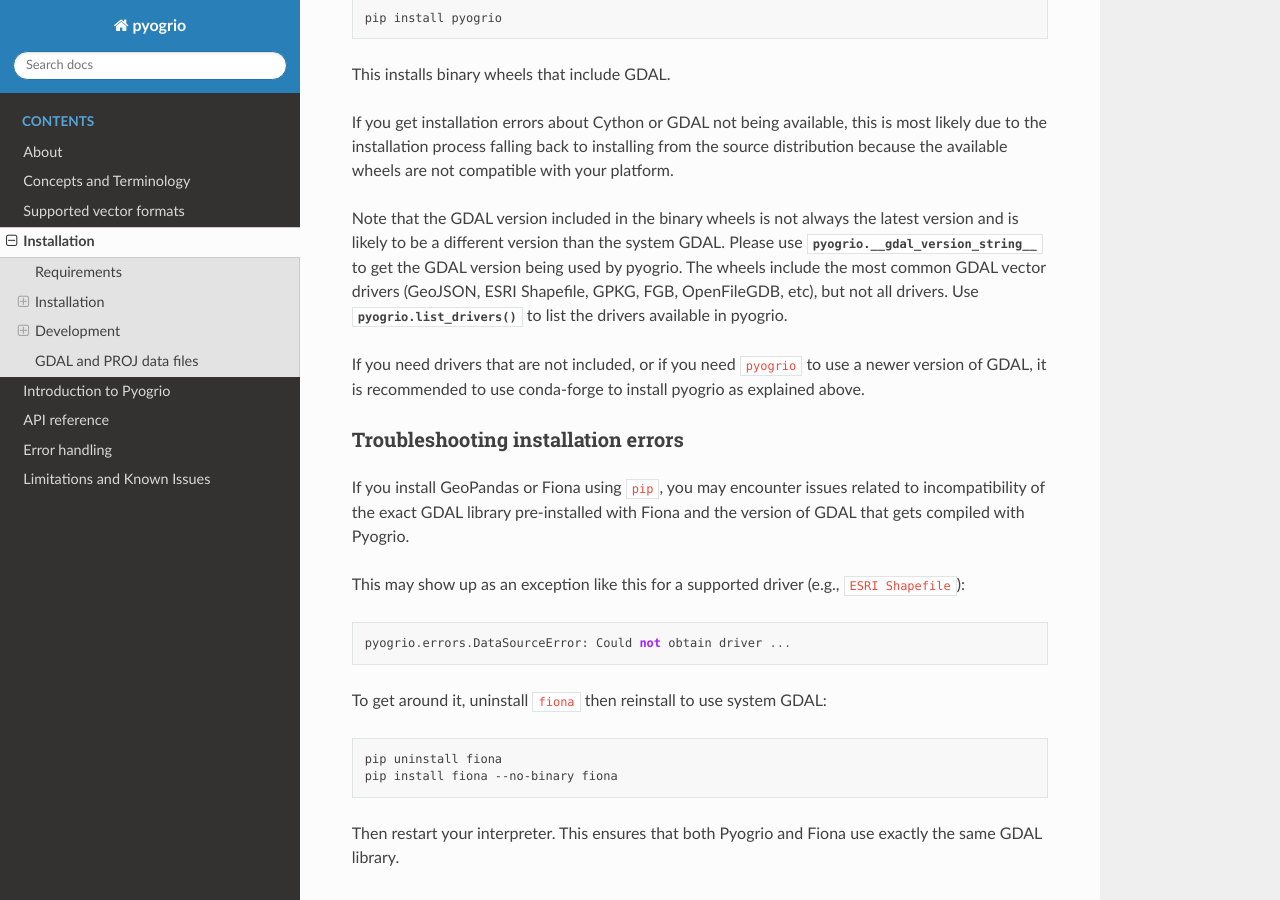
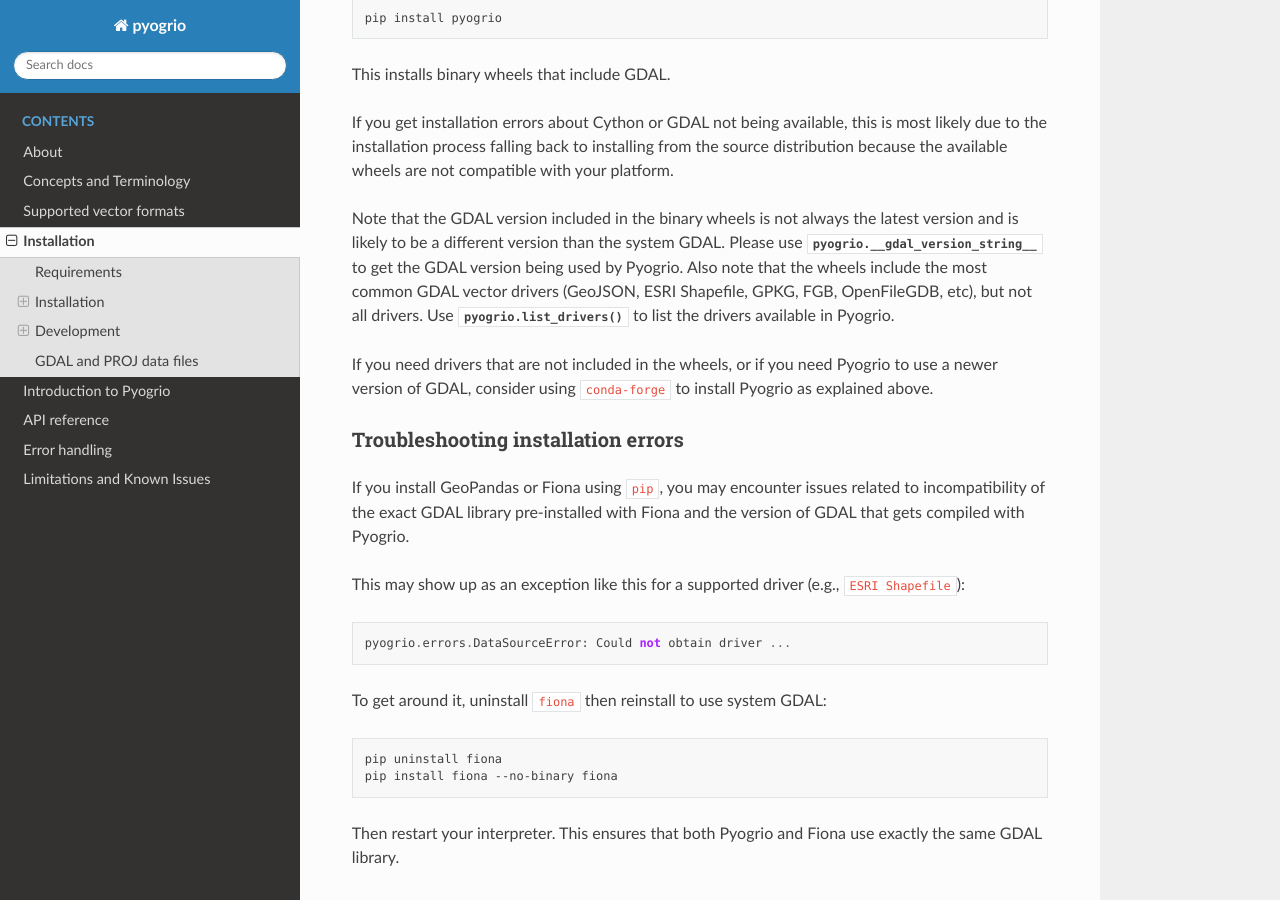
Before and after one commit to geopandas/pyogrio, a Sphinx documentation site: the page built from docs/source/install.md, in a window 1280 px wide and 900 px high, scrolled down 905 px. Built offline with Sphinx 7.4.7 and the Read the Docs theme 3.1.0, drawn with Linux system fonts in a browser that asks for light colours; the version number could not be read and is left out.

Commit message:
Update install.md

```diff
--- a/docs/source/install.md
+++ b/docs/source/install.md
@@ -48,13 +48,13 @@
 
 Note that the GDAL version included in the binary wheels is not always the latest
 version and is likely to be a different version than the system GDAL. Please use
-{attr}`pyogrio.__gdal_version_string__` to get the GDAL version being used by pyogrio.
-The wheels include the most common GDAL vector drivers (GeoJSON, ESRI Shapefile,
-GPKG, FGB, OpenFileGDB, etc), but not all drivers. Use {func}`pyogrio.list_drivers()`
-to list the drivers available in pyogrio.
+{attr}`pyogrio.__gdal_version_string__` to get the GDAL version being used by
+Pyogrio. Also note that the wheels include the most common GDAL vector drivers
+(GeoJSON, ESRI Shapefile, GPKG, FGB, OpenFileGDB, etc), but not all drivers. Use
+{func}`pyogrio.list_drivers()` to list the drivers available in Pyogrio.
 
-If you need drivers that are not included, or if you need `pyogrio` to use a newer
-version of GDAL, it is recommended to use conda-forge to install pyogrio as
+If you need drivers that are not included in the wheels, or if you need Pyogrio
+to use a newer version of GDAL, consider using `conda-forge` to install Pyogrio as
 explained above.
 
 ### Troubleshooting installation errors
```
